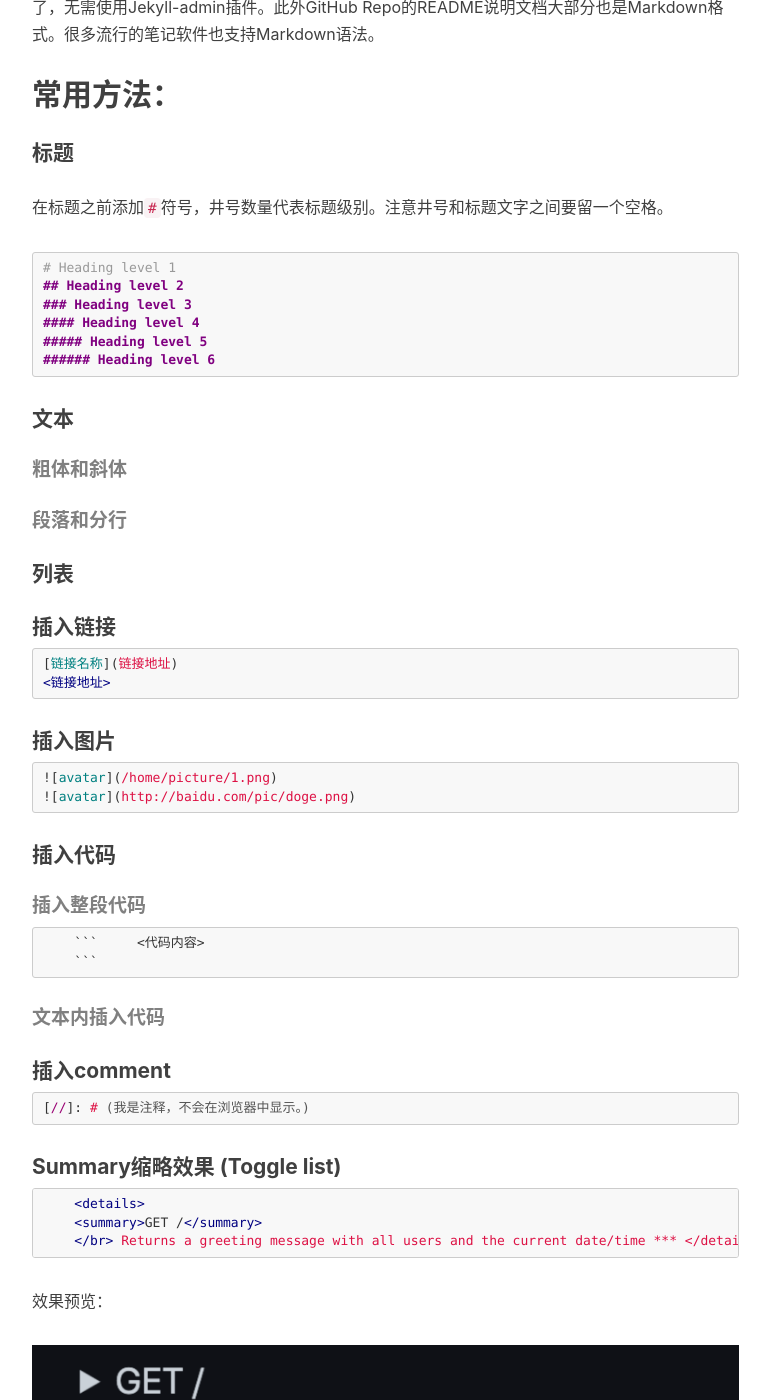
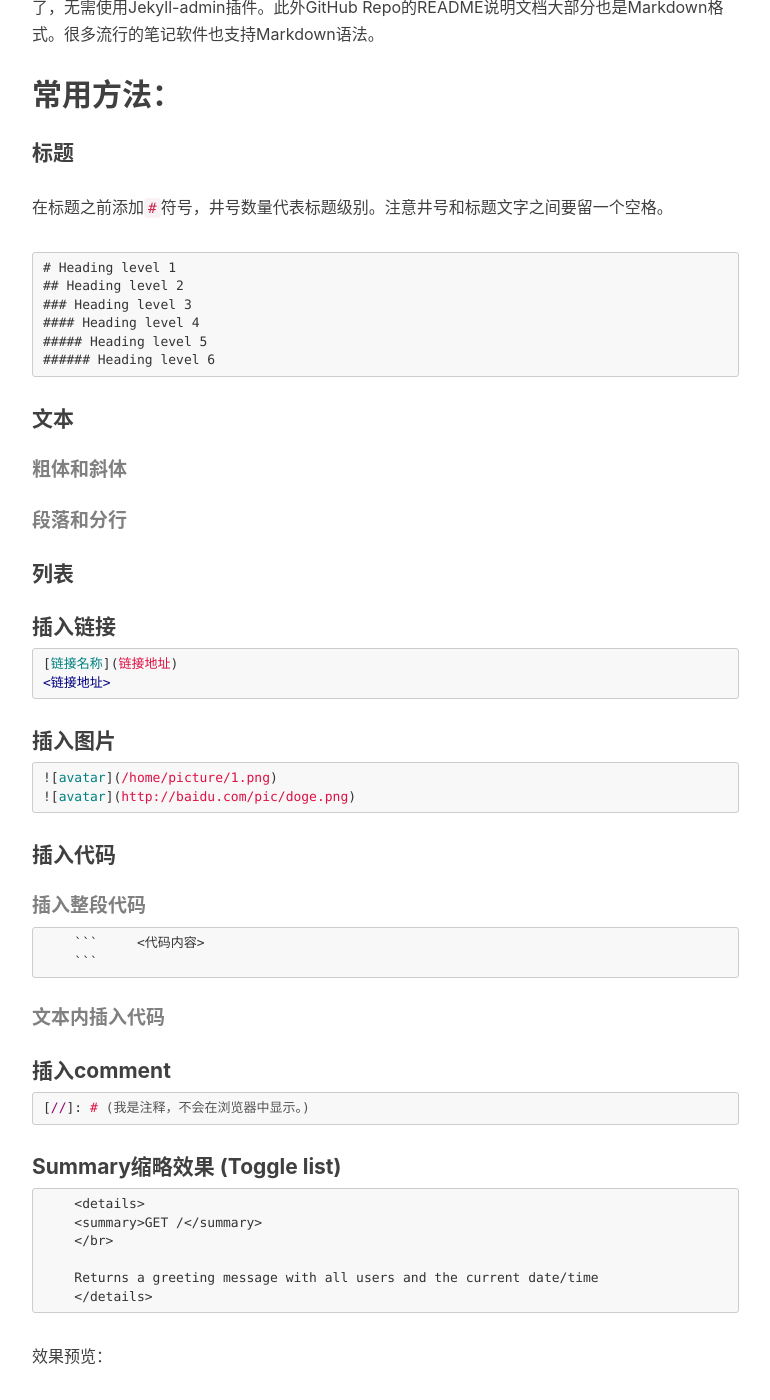
Before and after one commit to Lanzhou-J/Lanzhou-J.github.io, a Jekyll site: the page built from _posts/2021-05-26-markdown.md, in a window 1280 px wide and 1400 px high, scrolled down 567 px. Shown: the whole window, without its empty margins (233-1003 px from the left). Built offline with Jekyll 4.4.1, drawn with Linux system fonts in a browser that asks for light colours; nearby versions of some CDN libraries; comment, search, counter and statistics services are not loaded.

Commit message:
modified format

````diff
--- a/_posts/2021-05-26-markdown.md
+++ b/_posts/2021-05-26-markdown.md
@@ -16,7 +16,7 @@ Markdown是一种用于写作的轻量级“标记语言”，这个博客网站
 ## 常用方法：
 #### 标题
 在标题之前添加`#`符号，井号数量代表标题级别。注意井号和标题文字之间要留一个空格。
-```markdown
+```
 # Heading level 1
 ## Heading level 2
 ### Heading level 3
@@ -56,13 +56,12 @@ Markdown是一种用于写作的轻量级“标记语言”，这个博客网站
 ```
 
 #### Summary缩略效果 (Toggle list)
-```markdown
+```
     <details>
     <summary>GET /</summary>
     </br>
 
     Returns a greeting message with all users and the current date/time
-    ***
     </details>
 ```
 
````
